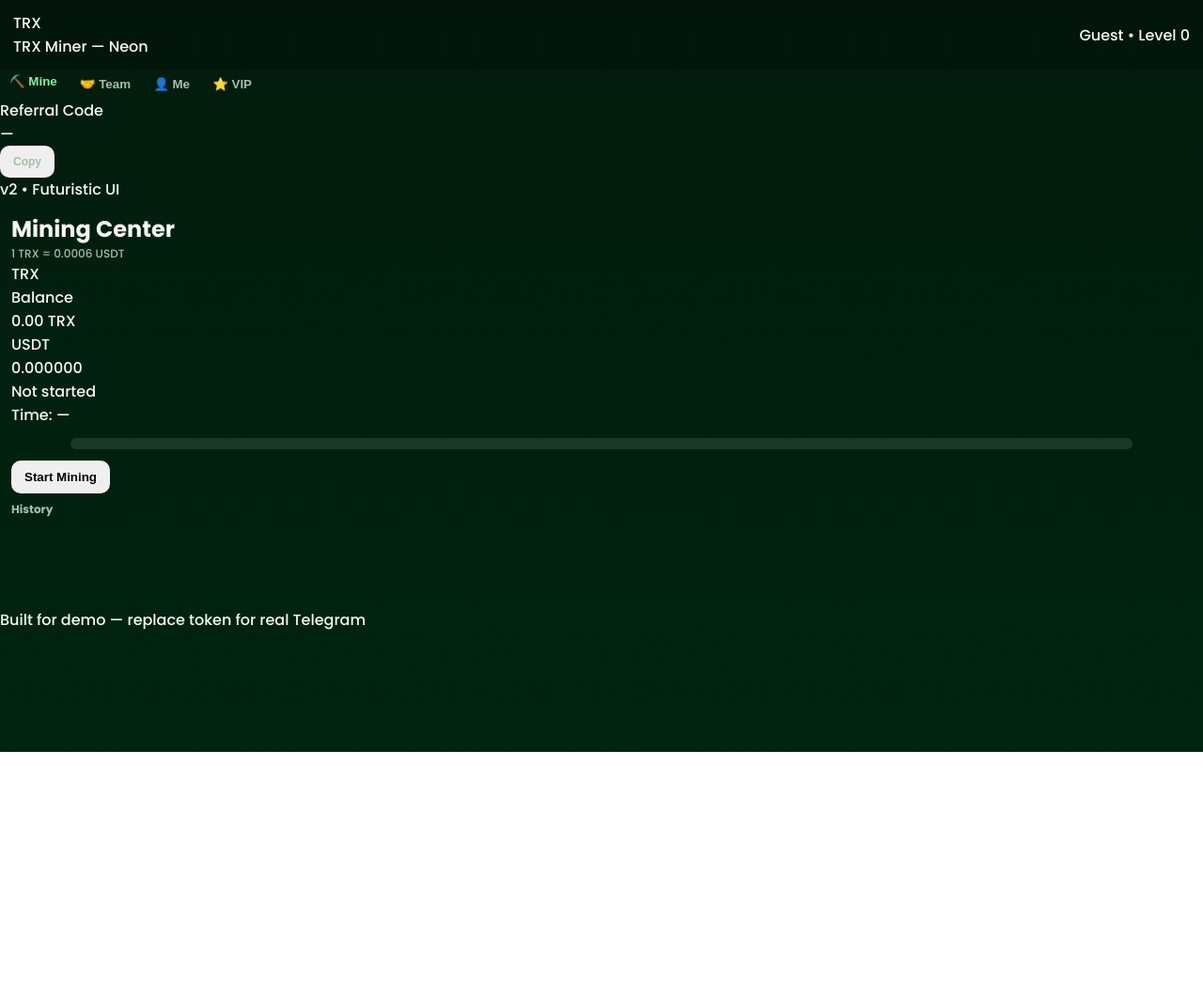
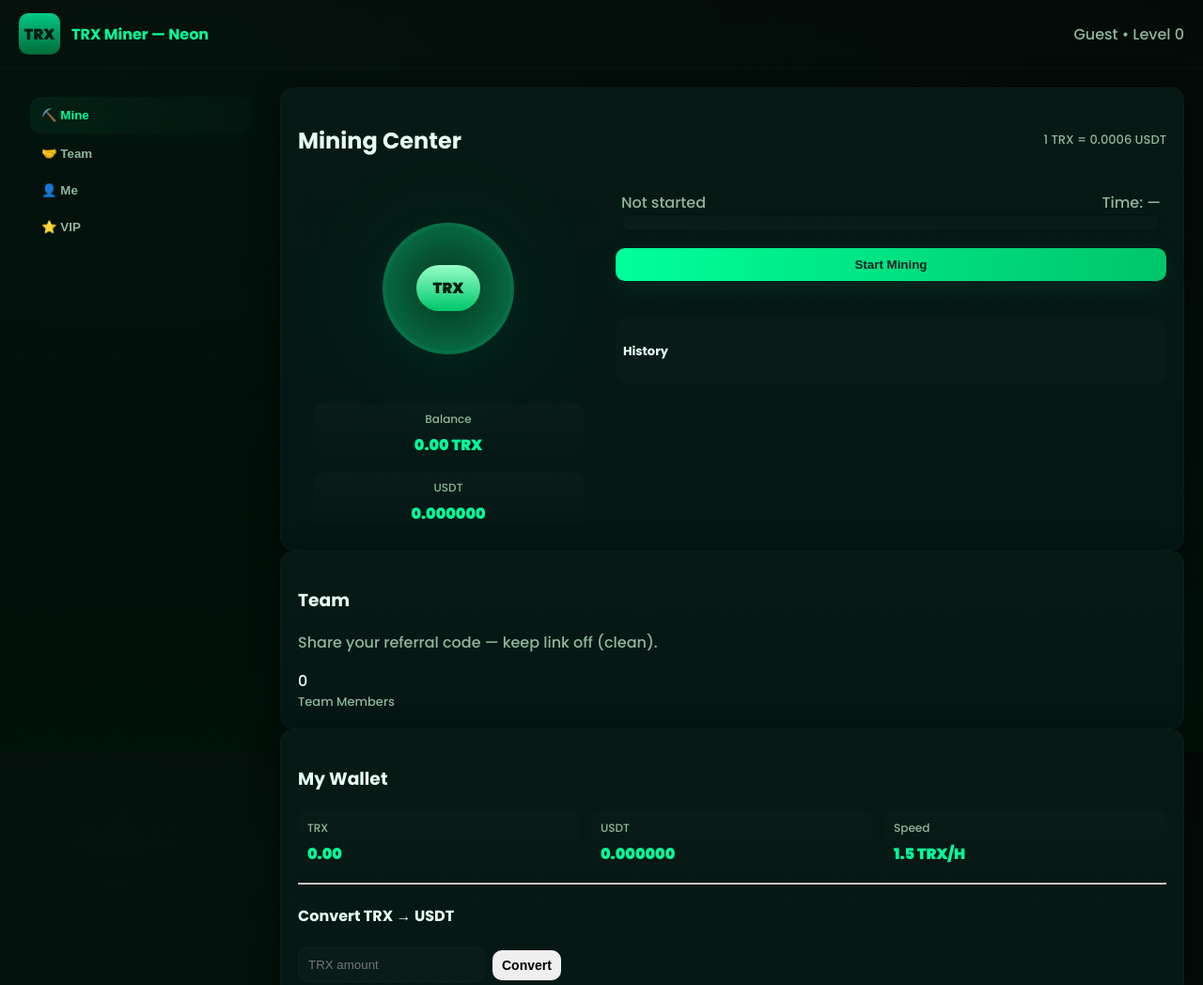
Before and after one commit to usdthub/oG, a plain HTML site: page index.html in a window 1280 px wide. Shown: the top 1048 px of the page at 94% size. Before the commit the page ends 800 px from the top, so only its background shows below. Drawn offline with Linux system fonts and the light colour scheme.

Commit message:
Update style.css

```diff
--- a/style.css
+++ b/style.css
@@ -1,81 +1,85 @@
-:root {
-  --bg-dark:#031b0e;
-  --card:#052814;
-  --muted:#a4bfa8;
-  --accent:#7ff3a8;
-  --white:#f4f8f6;
-  --font:"Poppins", system-ui;
+/* FUTURISTIC NEON THEME */
+:root{
+  --bg:#040a08;
+  --panel:#071914;
+  --glass: rgba(255,255,255,0.04);
+  --accent:#00ff9b;
+  --accent-2:#6be7c4;
+  --muted:#8fb69b;
+  --glass-border: rgba(0,255,150,0.06);
+  --font: "Poppins", system-ui, sans-serif;
 }
+*{box-sizing:border-box}
+html,body{height:100%;margin:0;font-family:var(--font);background:radial-gradient(1200px 500px at 10% 10%, rgba(0,255,150,0.03), transparent), linear-gradient(180deg,var(--bg),#00120a);color:#e8fff4;-webkit-font-smoothing:antialiased}
+.shell{display:flex;flex-direction:column;min-height:100vh}
+.topbar{display:flex;justify-content:space-between;align-items:center;padding:14px 20px;border-bottom:1px solid rgba(255,255,255,0.02)}
+.brand{display:flex;align-items:center;gap:12px}
+.logo{width:44px;height:44px;border-radius:10px;background:linear-gradient(180deg,#00c985,#006b3b);display:flex;align-items:center;justify-content:center;font-weight:900;color:#021a10}
+.brand-name{font-weight:700;color:var(--accent)}
+.right{color:var(--muted)}
 
-*{box-sizing:border-box;margin:0;padding:0}
-html,body{
-  height:100%;
-  font-family:var(--font);
-  background:linear-gradient(180deg,var(--bg-dark),#00240f);
-  color:var(--white);
+.main-grid{display:grid;grid-template-columns:260px 1fr;gap:18px;padding:20px;flex:1}
+.sidebar{background:transparent;padding:12px;display:flex;flex-direction:column;gap:14px}
+.nav-btn{display:block;width:100%;padding:12px;border-radius:12px;border:none;background:transparent;color:var(--muted);text-align:left;cursor:pointer;font-weight:600}
+.nav-btn.active{background:linear-gradient(90deg, rgba(0,255,150,0.06), rgba(0,255,150,0.02));color:var(--accent);box-shadow:0 8px 30px rgba(0,255,150,0.03);transform:translateY(-2px)}
+.ref-card{margin-top:auto;background:linear-gradient(180deg, rgba(255,255,255,0.02), rgba(255,255,255,0.01));padding:12px;border-radius:12px;border:1px solid var(--glass-border)}
+.ref-code{font-weight:800;letter-spacing:1px;color:var(--accent);margin:8px 0}
+.footer-note{font-size:12px;color:var(--muted);text-align:center;padding:12px}
+
+.content{padding:0}
+.panel{background:linear-gradient(180deg,var(--panel), #041715);border-radius:14px;padding:18px;border:1px solid rgba(255,255,255,0.02);box-shadow:0 8px 30px rgba(0,0,0,0.6)}
+.panel-head{display:flex;justify-content:space-between;align-items:center;margin-bottom:10px}
+.muted{color:var(--muted)}
+.small{font-size:13px}
+
+.mine-grid{display:flex;gap:18px;align-items:stretch}
+.mine-left{flex:0 0 320px;display:flex;flex-direction:column;align-items:center;gap:12px}
+.coin-visual{width:220px;height:220px;position:relative;display:flex;align-items:center;justify-content:center}
+.coin-outer{width:140px;height:140px;border-radius:999px;background:radial-gradient(circle,#06311b,#0b7a4f);display:flex;align-items:center;justify-content:center;border:4px solid rgba(0,255,150,0.06);box-shadow:0 8px 40px rgba(0,255,150,0.06)}
+.coin-core{font-weight:900;color:#001a10;background:linear-gradient(180deg,#9affc8,#00c56a);padding:12px 18px;border-radius:40px;}
+.beam{position:absolute;left:50%;top:50%;transform:translate(-50%,-50%);border-radius:999px;filter:blur(18px);opacity:0.12}
+.beam-1{width:300px;height:300px;background:radial-gradient(circle, rgba(0,255,150,0.14), transparent)}
+.beam-2{width:420px;height:420px;background:radial-gradient(circle, rgba(0,200,180,0.08), transparent)}
+
+.status-row{width:100%;display:flex;flex-direction:column;gap:8px;align-items:center}
+.status-item{background:linear-gradient(180deg, rgba(255,255,255,0.02), transparent);padding:8px;border-radius:10px;width:90%;text-align:center}
+.status-item .label{font-size:12px;color:var(--muted)}
+.status-item .value{font-weight:800;color:var(--accent);margin-top:6px}
+
+.mine-right{flex:1;display:flex;flex-direction:column;gap:12px}
+.progress-wrap{padding:6px}
+.progress-header{display:flex;justify-content:space-between;align-items:center}
+.progress-bar{width:100%;height:18px;background:linear-gradient(90deg, rgba(255,255,255,0.02), rgba(255,255,255,0.01));border-radius:999px;overflow:hidden;border:1px solid rgba(0,0,0,0.4)}
+.progressInner{height:100%;width:0%;background:linear-gradient(90deg,#00ff9b,#00c56a);box-shadow:0 6px 30px rgba(0,255,150,0.06);transition:width .6s linear}
+
+.controls{display:flex;flex-direction:column;gap:12px}
+.btn{padding:10px 14px;border-radius:10px;border:none;font-weight:800;cursor:pointer}
+.btn.small{padding:8px 10px;font-size:14px}
+.btn.action{background:linear-gradient(90deg,#00ff9b,#00c56a);color:#022;box-shadow:0 8px 30px rgba(0,255,150,0.08)}
+.btn.buy{background:linear-gradient(90deg,#6be7c4,#00c56a);color:#022}
+.history-card{background:rgba(255,255,255,0.01);padding:8px;border-radius:10px;margin-top:8px}
+.history-card ul{list-style:none;padding:0;margin:0;max-height:120px;overflow:auto}
+.row{display:flex;gap:8px;align-items:center;margin-top:10px}
+input,select{background:rgba(255,255,255,0.02);border:1px solid rgba(255,255,255,0.02);padding:10px;border-radius:10px;color:var(--accent);outline:none}
+.wallet-grid{display:flex;gap:12px}
+.wallet-item{flex:1;padding:10px;border-radius:10px;background:linear-gradient(180deg, rgba(255,255,255,0.01), transparent);text-align:left}
+.wallet-item .label{font-size:12px;color:var(--muted)}
+.wallet-item .value{font-weight:800;color:var(--accent);margin-top:6px}
+
+.vip-grid{display:flex;gap:12px}
+.vip-card{flex:1;padding:12px;border-radius:12px;background:linear-gradient(180deg, rgba(255,255,255,0.02), transparent);text-align:center;position:relative;overflow:hidden;border:1px solid rgba(0,255,150,0.03)}
+.vip-card:hover{transform:translateY(-6px);box-shadow:0 18px 60px rgba(0,255,150,0.04)}
+.vip-head{font-weight:900;color:var(--accent)}
+.vip-cost{margin-top:6px;font-weight:700}
+.vip-daily{margin-top:6px;color:var(--muted)}
+
+.vip-form{margin-top:12px;padding:12px;border-radius:8px;background:linear-gradient(180deg, rgba(255,255,255,0.01), transparent)}
+.hidden{display:none}
+
+/* responsive */
+@media (max-width:900px){
+  .main-grid{grid-template-columns:1fr; padding:12px}
+  .sidebar{order:2;display:flex;flex-direction:row;gap:8px;align-items:center}
+  .content{order:1}
+  .coin-visual{width:160px;height:160px}
 }
-.app{display:flex;flex-direction:column;height:100%}
-.topbar{display:flex;justify-content:space-between;align-items:center;padding:12px 14px;background:rgba(0,0,0,0.2);backdrop-filter:blur(6px)}
-.logo-circle{width:42px;height:42px;border-radius:10px;background:linear-gradient(180deg,#0a8b50,#13c978);display:flex;align-items:center;justify-content:center;font-weight:800}
-.brand-text{font-weight:800;color:var(--accent)}
-.content{flex:1;overflow:auto;padding:12px;padding-bottom:96px}
-.card{background:linear-gradient(180deg,var(--card),#042010);border-radius:12px;padding:12px;margin-bottom:12px;box-shadow:0 10px 30px rgba(0,0,0,0.4)}
-.page{display:none}
-.page.active{display:block}
-
-.btn{border:none;padding:10px 14px;border-radius:10px;font-weight:700;cursor:pointer;transition:0.2s}
-.btn-forest{background:linear-gradient(180deg,#1fd26b,#12b45a);color:#042;}
-.btn-purple{background:linear-gradient(180deg,#7d59ff,#9a7bff);color:white;}
-.btn:hover{transform:translateY(-3px)}
-
-.progress-bar{width:90%;height:12px;margin:12px auto;background:rgba(255,255,255,0.1);border-radius:999px;overflow:hidden;position:relative}
-.progress-inner{height:100%;width:0%;background:linear-gradient(90deg,#00ff9b,#00c56a);animation:glow 2s infinite alternate;transition:width 0.5s ease}
-@keyframes glow{
-  0%{box-shadow:0 0 10px #00ff9b;}
-  100%{box-shadow:0 0 25px #00ff9b;}
-}
-.progress-timer{text-align:center;margin-top:6px;color:var(--muted)}
-
-.bottom-nav{
-  position:fixed;bottom:14px;left:8px;right:8px;
-  display:flex;justify-content:space-around;
-  background:linear-gradient(180deg,#01280e,#001d0b);
-  border-radius:14px;padding:10px;box-shadow:0 8px 30px rgba(0,0,0,0.6)
-}
-.nav-btn{background:transparent;color:var(--muted);border:none;font-weight:700;cursor:pointer;border-radius:8px;padding:8px 10px}
-.nav-btn.active{color:var(--accent);transform:translateY(-3px)}
-input,select{width:100%;margin:5px 0;padding:10px;border-radius:8px;border:none;background:rgba(255,255,255,0.08);color:var(--white)}
-.small{font-size:12px;color:var(--muted)}
-.mining-animation {
-  position: relative;
-  width: 100px;
-  height: 100px;
-  margin: 15px auto;
-}
-.mining-animation .spin {
-  position: absolute;
-  width: 100%;
-  height: 100%;
-  border: 5px solid rgba(0,255,150,0.2);
-  border-top-color: #00ff9b;
-  border-radius: 50%;
-  animation: spinAnim 2s linear infinite;
-}
-.mining-animation .glow {
-  position: absolute;
-  width: 100%;
-  height: 100%;
-  border-radius: 50%;
-  box-shadow: 0 0 25px 8px rgba(0,255,150,0.3);
-  animation: pulse 1.5s ease-in-out infinite alternate;
-}
-.hidden { display: none; }
-
-@keyframes spinAnim {
-  0% { transform: rotate(0deg); }
-  100% { transform: rotate(360deg); }
-}
-@keyframes pulse {
-  0% { transform: scale(1); opacity: 0.6; }
-  100% { transform: scale(1.2); opacity: 1; }
-}
```
